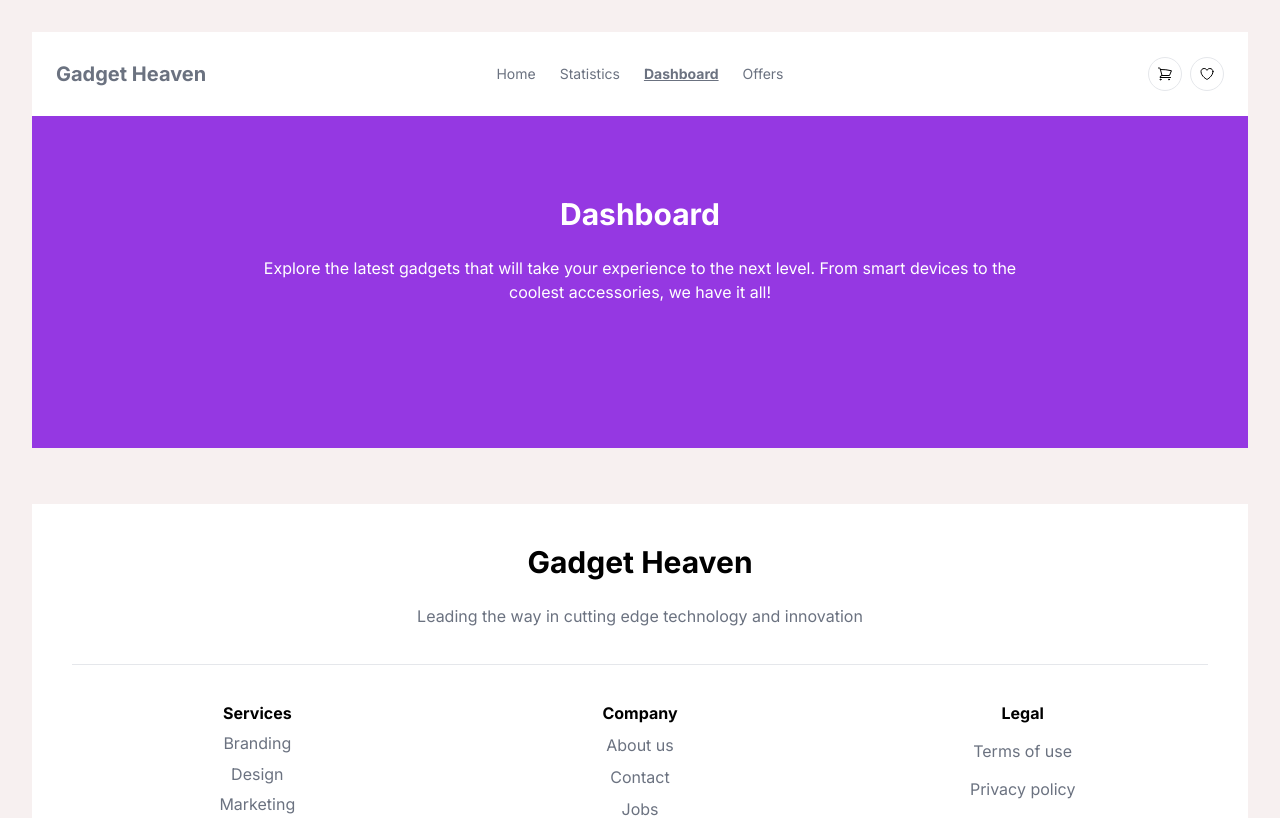
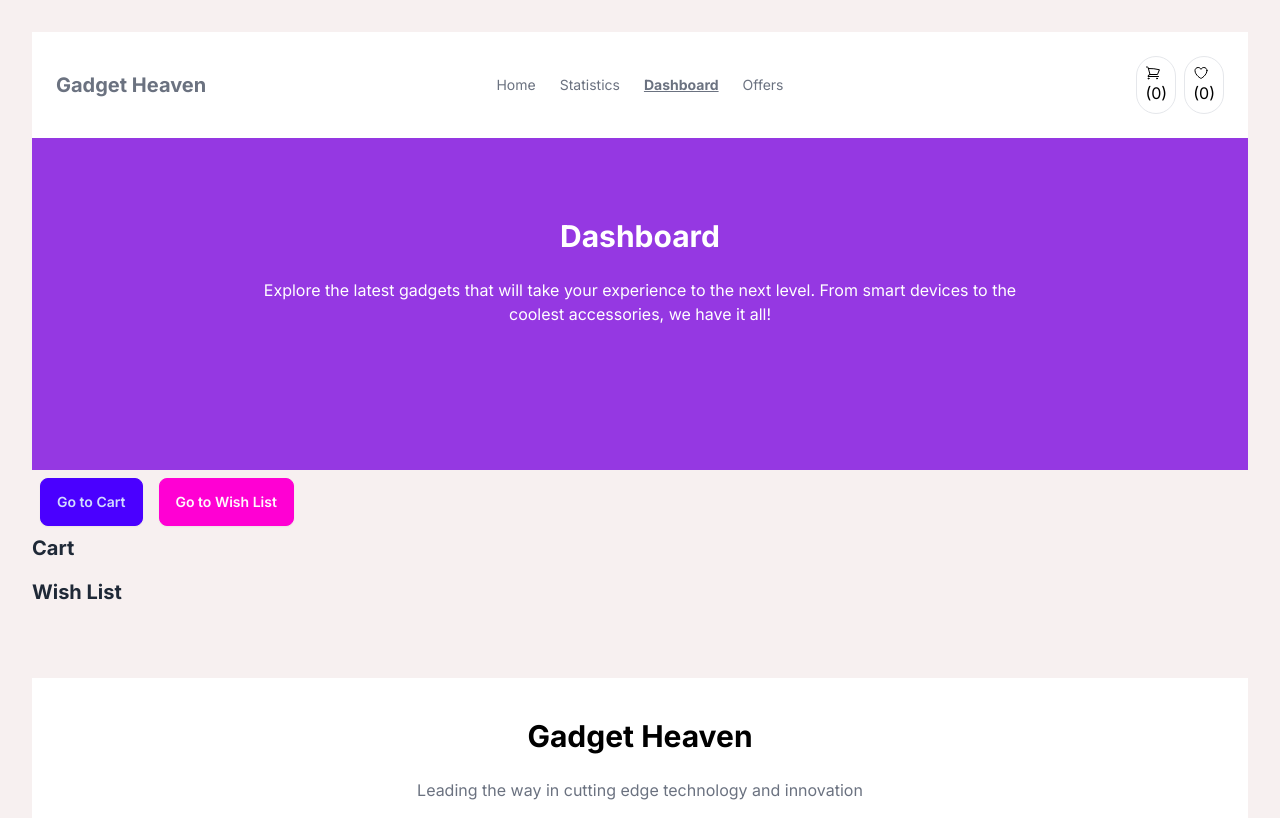
Before and after one commit to programming-hero-web-course-4/b10a8-gadget-heaven-NuraidaKashmin, a React (Vite) app: page /dashboard in a window 1280 px wide. Shown: the top 818 px of the page. Built offline with nearby package versions, Linux system fonts and the light colour scheme.

Commit message:
made the Navbar Cart btn functional

```diff
--- /dev/null
+++ b/src/components/Cart.jsx
@@ -0,0 +1,19 @@
+/* eslint-disable react/prop-types */
+import Card from "./Card";
+
+const Cart = ({ gadgets }) => {
+    return (
+        <div>
+            <h2 className="text-xl font-bold mb-4">Cart</h2>
+            <div className="grid grid-cols-1 md:grid-cols-2 lg:grid-cols-3 gap-6 text-black col-span-9">
+                {
+                    gadgets.map(gadget => (
+                        <Card key={gadget.product_id} gadget={gadget} />
+                    ))
+                }
+            </div>
+        </div>
+    );
+};
+
+export default Cart;
--- a/src/components/Navbar.jsx
+++ b/src/components/Navbar.jsx
@@ -1,6 +1,17 @@
+/* eslint-disable no-undef */
+import { useEffect, useState } from "react";
 import { Link, NavLink, useLocation, useNavigate } from "react-router-dom";
 
 const Navbar = () => {
+    const [cartCount, setCartCount] = useState(0);
+    const [wishlistCount, setWishlistCount] = useState(0);
+    useEffect(() => {
+        const storedCart = JSON.parse(localStorage.getItem('addCart')) || [];
+        const storedWishlist = JSON.parse(localStorage.getItem('addCart')) || [];
+        setCartCount(storedCart.length);
+        setWishlistCount(storedWishlist.length);
+      }, []);
+
     const { pathname } = useLocation()
 
     const navigate = useNavigate()
@@ -79,16 +90,17 @@ const Navbar = () => {
                             </ul>
                         </div>
                         <div className="navbar-end gap-2">
-                    <NavLink onClick={() => navigate('/dashboard')} className="border rounded-full p-2 bg-white text-black">
+                            <button onClick={() => navigate('/dashboard')} className="border rounded-full p-2 bg-white text-black">
                                 <svg xmlns="http://www.w3.org/2000/svg" fill="none" viewBox="0 0 24 24" strokeWidth={1.5} stroke="currentColor" className="size-4 ">
                                     <path strokeLinecap="round" strokeLinejoin="round" d="M2.25 3h1.386c.51 0 .955.343 1.087.835l.383 1.437M7.5 14.25a3 3 0 0 0-3 3h15.75m-12.75-3h11.218c1.121-2.3 2.1-4.684 2.924-7.138a60.114 60.114 0 0 0-16.536-1.84M7.5 14.25 5.106 5.272M6 20.25a.75.75 0 1 1-1.5 0 .75.75 0 0 1 1.5 0Zm12.75 0a.75.75 0 1 1-1.5 0 .75.75 0 0 1 1.5 0Z" />
                                 </svg>
-                    </NavLink>
+                                ({cartCount})
+                            </button>
                             <Link className="border bg-white text-black rounded-full p-2">
                                 <svg xmlns="http://www.w3.org/2000/svg" fill="none" viewBox="0 0 24 24" strokeWidth={1.5} stroke="currentColor" className="size-4">
                                     <path strokeLinecap="round" strokeLinejoin="round" d="M21 8.25c0-2.485-2.099-4.5-4.688-4.5-1.935 0-3.597 1.126-4.312 2.733-.715-1.607-2.377-2.733-4.313-2.733C5.1 3.75 3 5.765 3 8.25c0 7.22 9 12 9 12s9-4.78 9-12Z" />
                                 </svg>
-
+                                ({wishlistCount})
                             </Link>
                         </div>
                     </div>
@@ -164,16 +176,17 @@ const Navbar = () => {
                             </ul>
                         </div>
                         <div className="navbar-end gap-2">
-                    <NavLink onClick={() => navigate('/dashboard')} className="border rounded-full p-2 bg-white text-black">
+                            <button onClick={() => navigate('/dashboard')} className="border rounded-full p-2 bg-white text-black">
                                 <svg xmlns="http://www.w3.org/2000/svg" fill="none" viewBox="0 0 24 24" strokeWidth={1.5} stroke="currentColor" className="size-4 ">
                                     <path strokeLinecap="round" strokeLinejoin="round" d="M2.25 3h1.386c.51 0 .955.343 1.087.835l.383 1.437M7.5 14.25a3 3 0 0 0-3 3h15.75m-12.75-3h11.218c1.121-2.3 2.1-4.684 2.924-7.138a60.114 60.114 0 0 0-16.536-1.84M7.5 14.25 5.106 5.272M6 20.25a.75.75 0 1 1-1.5 0 .75.75 0 0 1 1.5 0Zm12.75 0a.75.75 0 1 1-1.5 0 .75.75 0 0 1 1.5 0Z" />
                                 </svg>
-                    </NavLink>
+                                ({cartCount})
+                            </button>
                             <Link className="border bg-white text-black rounded-full p-2">
                                 <svg xmlns="http://www.w3.org/2000/svg" fill="none" viewBox="0 0 24 24" strokeWidth={1.5} stroke="currentColor" className="size-4">
                                     <path strokeLinecap="round" strokeLinejoin="round" d="M21 8.25c0-2.485-2.099-4.5-4.688-4.5-1.935 0-3.597 1.126-4.312 2.733-.715-1.607-2.377-2.733-4.313-2.733C5.1 3.75 3 5.765 3 8.25c0 7.22 9 12 9 12s9-4.78 9-12Z" />
                                 </svg>
-
+                                ({wishlistCount})
                             </Link>
                         </div>
                     </div>
--- /dev/null
+++ b/src/components/WhishList.jsx
@@ -0,0 +1,19 @@
+/* eslint-disable react/prop-types */
+import Card from "./Card";
+
+const WhishList = ({ gadgets }) => {
+    return (
+        <div>
+            <h2 className="text-xl font-bold mb-4">Wish List</h2>
+            <div className="grid grid-cols-1 md:grid-cols-2 lg:grid-cols-3 gap-6 text-black col-span-9">
+                {
+                    gadgets.map(gadget => (
+                        <Card key={gadget.product_id} gadget={gadget} />
+                    ))
+                }
+            </div>
+        </div>
+    );
+};
+
+export default WhishList;
--- a/src/pages/Dashboard.jsx
+++ b/src/pages/Dashboard.jsx
@@ -2,8 +2,15 @@ import { useEffect, useState } from "react";
 import HeadingDetails from "../components/HeadingDetails";
 import { getAllCartData } from "../utils";
 import Card from "../components/Card";
+import Cart from "../components/Cart";
+import WhishList from "../components/WhishList";
+import { useNavigate } from "react-router-dom";
+
+
+
 
 const Dashboard = () => {
+    const navigate = useNavigate();
     const [gadgets, setGadgets] = useState([])
     useEffect(() => {
         const favorites = getAllCartData()
@@ -19,14 +26,30 @@ const Dashboard = () => {
 
 
 
-            <div className="grid grid-cols-1 md:grid-cols-2 lg:grid-cols-3 gap-6 text-black col-span-9">
+            {/* <div className="grid grid-cols-1 md:grid-cols-2 lg:grid-cols-3 gap-6 text-black col-span-9">
                 {
                     gadgets.map(gadget => (
                         <Card key={gadget.product_id} gadget={gadget} />
                     ))
                 }
 
-            </div>
+            </div> */}
+
+            <button
+                className="btn btn-primary m-2"
+                onClick={() => navigate('/cart')}
+            >
+                Go to Cart
+            </button>
+            <button
+                className="btn btn-secondary m-2"
+                onClick={() => navigate('/wishlist')}
+            >
+                Go to Wish List
+            </button>
+
+            <Cart gadgets={gadgets}></Cart>
+            <WhishList gadgets={gadgets}></WhishList>
 
 
         </div>
--- a/src/routes/Routes.jsx
+++ b/src/routes/Routes.jsx
@@ -6,6 +6,8 @@ import Dashboard from "../pages/Dashboard"
 import GadgetCards from "../components/GadgetCards";
 import Offers from "../pages/Offers";
 import GadgetDetails from "../pages/GadgetDetails";
+import Cart from "../components/Cart";
+import WhishList from "../components/WhishList";
 
 // const routes = createBrowserRouter([
 //     {
@@ -43,6 +45,8 @@ const routes = createBrowserRouter(
             <Route path="/gadget/:product_id" element={<GadgetDetails></GadgetDetails>}
             loader={()=>fetch('../../public/allGadgets.json')}
             />
+            <Route path="/cart" element={<Cart/>} />
+            <Route path="/wishlist" element={<WhishList/>} />
 
         </Route>
     )
```
Lines whose indentation alone changed are shown as unchanged.
